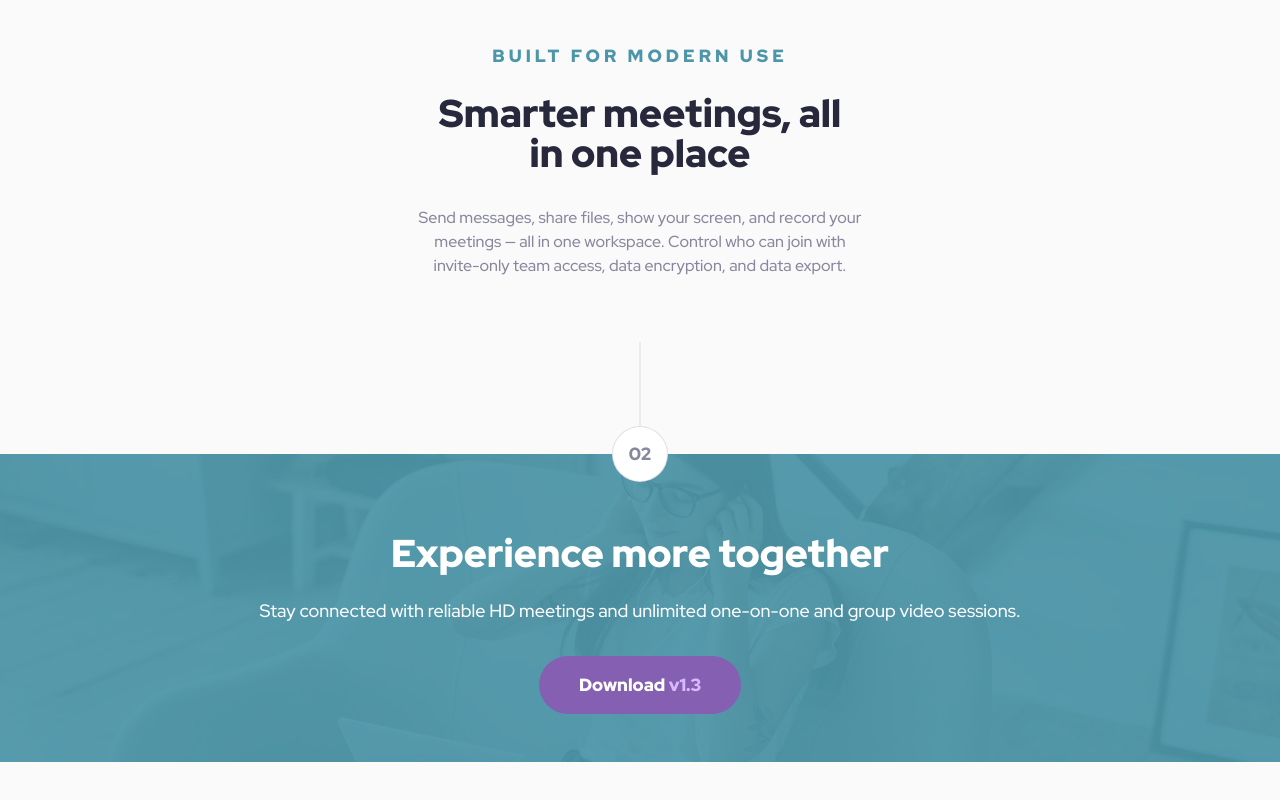
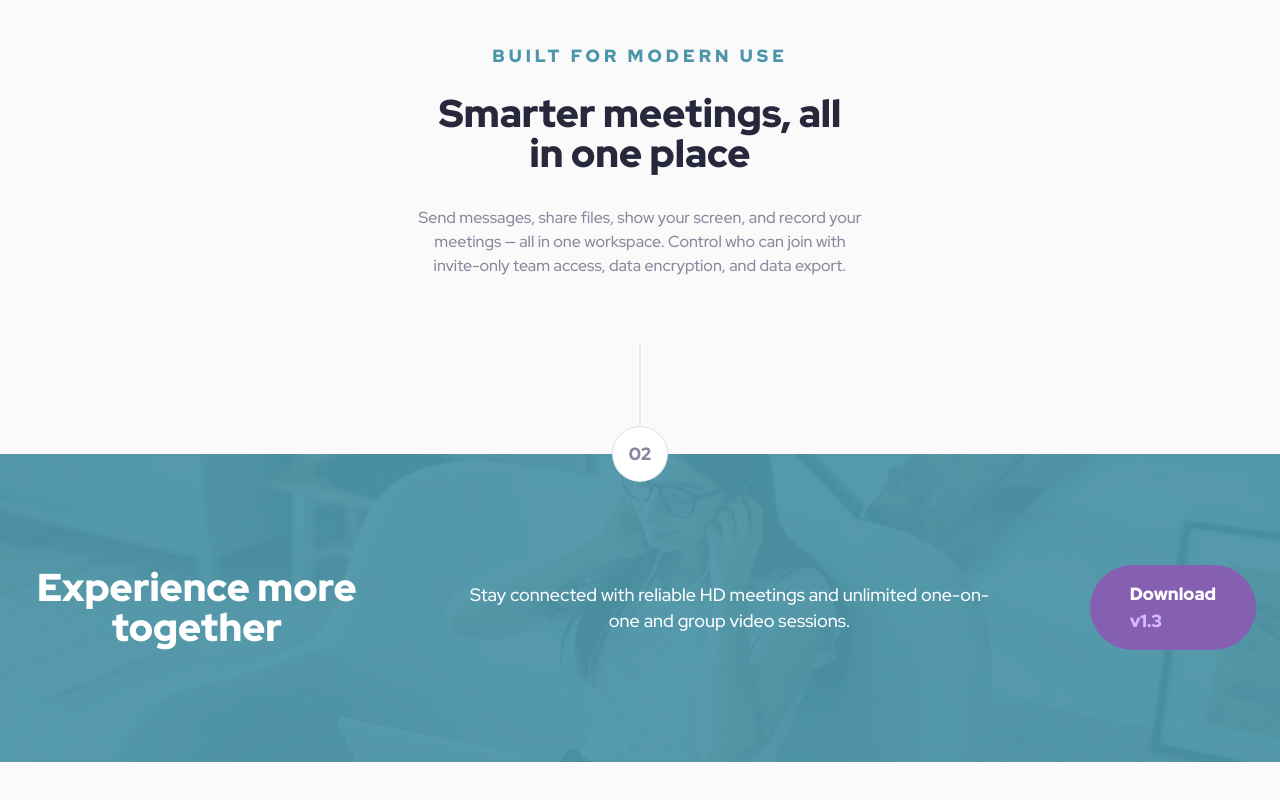
Before and after one commit to DarrickFauvel/fem2407-meet-landing-page-next, a Next.js app: page / in a window 1280 px wide. Shown: the part 1415-2215 px from the top of the page. After the commit the page ends 2177 px from the top, so only its background shows below. Built offline with nearby package versions, Linux system fonts and the light colour scheme.

Commit message:
Adjust spacing in the footer section

```diff
--- a/app/page.tsx
+++ b/app/page.tsx
@@ -58,15 +58,15 @@ export default function Home() {
       </HomeSection>
 
       <HomeSection sectionNumber={2}>
-        <div className="relative -mt-7 mb-32 h-[428px] w-full bg-fem-blue-munsell px-6 lg:h-[308px]">
+        <div className="relative -mt-7 h-[428px] w-full bg-fem-blue-munsell px-6 lg:h-[308px]">
           <FooterImage />
 
-          <div className="relative z-10 flex flex-col items-center">
-            <h2 className="pt-20 text-center text-fem-fluid-h2 font-black leading-10 text-white">
+          <div className="relative z-10 flex h-full flex-col items-center justify-center gap-9 lg:flex-row lg:gap-24">
+            <h2 className="text-center text-fem-fluid-h2 font-black leading-10 text-white">
               Experience more together
             </h2>
 
-            <p className="mb-8 mt-6 text-center text-lg font-medium leading-[1.44] text-white">
+            <p className="text-center text-lg font-medium leading-[1.44] text-white">
               Stay connected with reliable HD meetings and unlimited one-on-one
               and group video sessions.
             </p>
```
